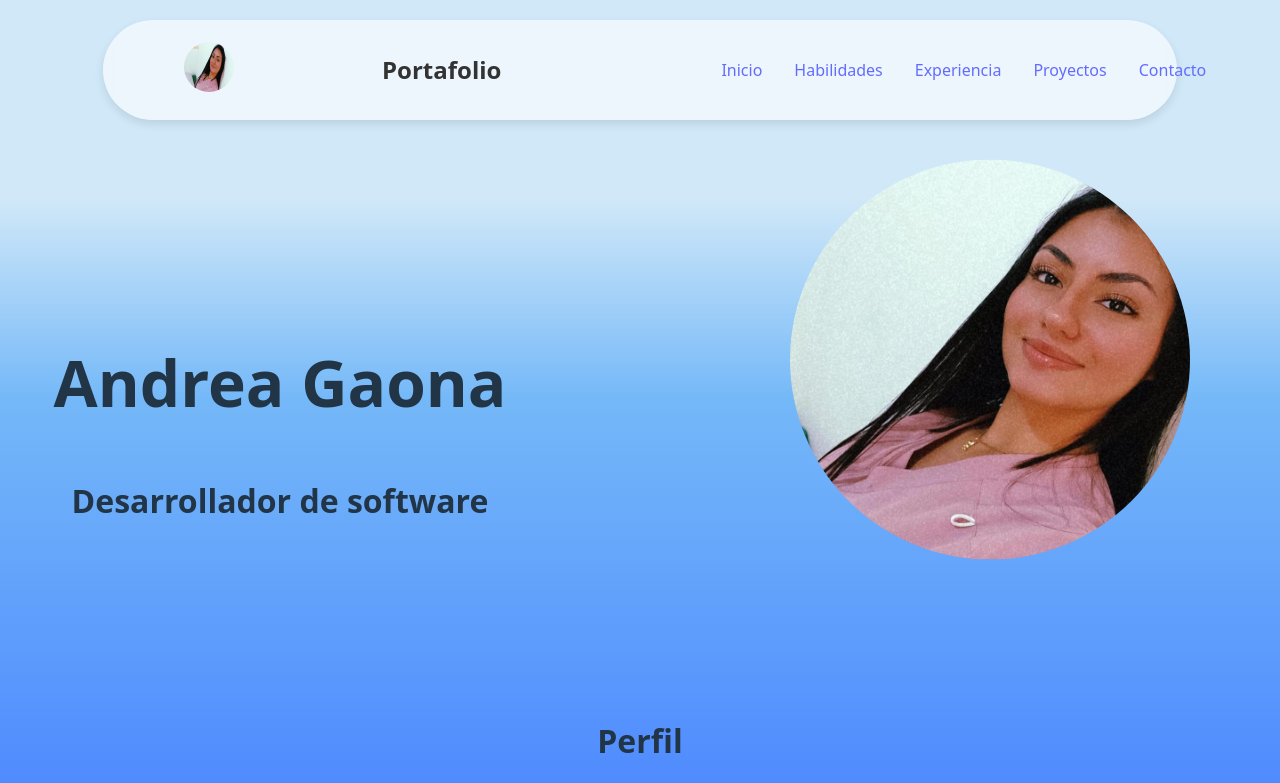
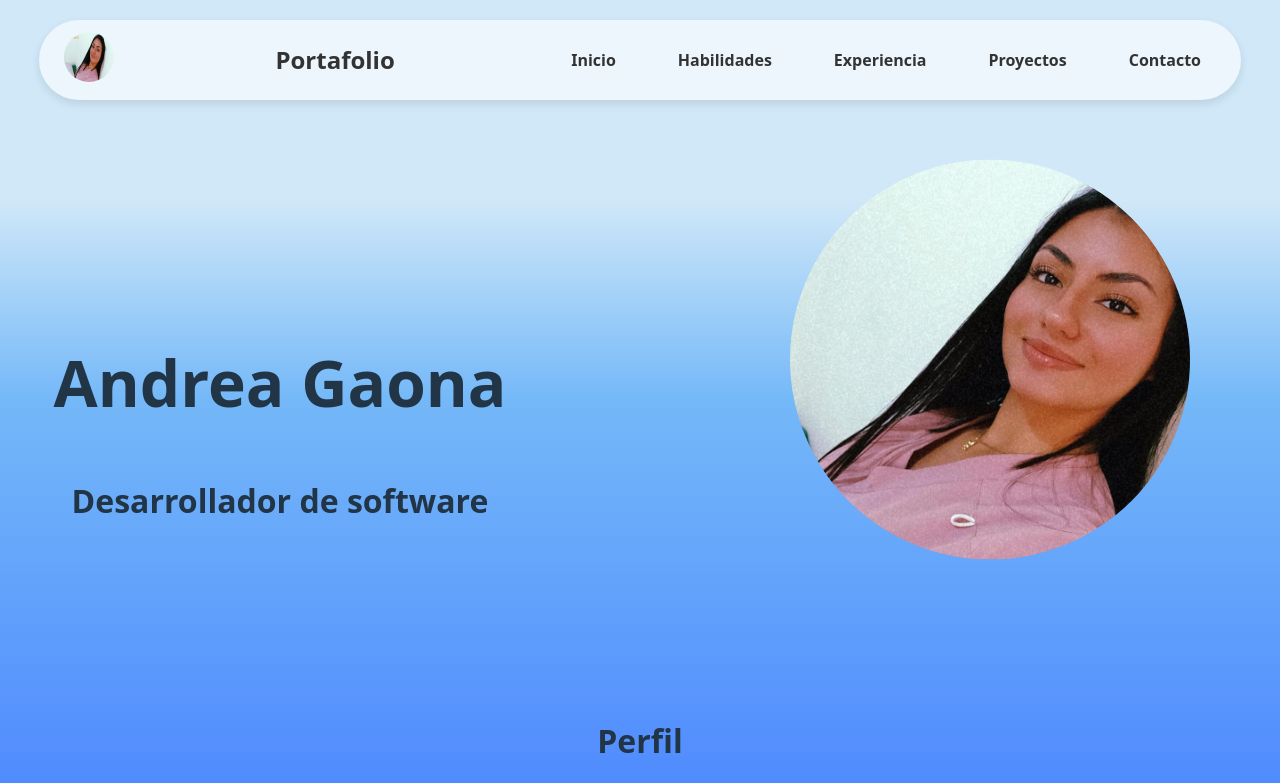
Before and after one commit to Andreagaona14/Portfolio-React-AG, a React (Vite) app: page / in a window 1280 px wide. Shown: the top 783 px of the page. Built offline with nearby package versions, Linux system fonts and the light colour scheme.

Commit message:
Cambios en Header y su css

```diff
--- a/src/Components/Layouts/Header/Header.css
+++ b/src/Components/Layouts/Header/Header.css
@@ -1,14 +1,15 @@
-/* Estilos generales del header */
 header {
   position: fixed;
   top: 20px;
   left: 50%;
   transform: translateX(-50%);
-  width: 80%;
+  width: 90%;
+  max-width: 1200px; /* Añade un ancho máximo para pantallas grandes */
   background: rgba(255, 255, 255, 0.6);
   padding: 12px 25px;
   display: flex;
   align-items: center;
+  justify-content: space-between; /* Distribuye los elementos */
   gap: 20px;
   border-radius: 50px;
   backdrop-filter: blur(10px);
@@ -16,113 +17,92 @@ header {
   z-index: 1000;
 }
 
-/* Estilos del logo */
+/* Logo y título */
+header .logo-container {
+  display: flex;
+  align-items: center;
+  gap: 20px;
+}
+
 header img {
   width: 50px;
   height: 50px;
   border-radius: 50%;
-  margin-left: 3.5rem;
 }
 
-/* Título */
 header h2 {
   font-size: 1.5rem;
   color: #333;
-  margin-left: 8rem;
+  margin: 0;
 }
 
-/* Estilos de la navbar */
+/* Navbar */
+.navbar {
+  display: flex;
+  align-items: center;
+}
+
 .navbarLink {
   display: flex;
-  flex-direction: row;
   list-style: none;
   gap: 2rem;
-  margin-left: 10rem;
+  margin: 0;
+  padding: 0;
 }
 
-/* Estilos de los enlaces */
-.Navbar a {
+.navbar a {
   text-decoration: none;
   color: #333;
   font-weight: bold;
-  font-size: 20px;
+  font-size: 1rem;
   padding: 8px 15px;
   border-radius: 20px;
   transition: background 0.3s ease-in-out;
 }
 
-.Navbar a:hover {
+.navbar a:hover {
   background: rgba(255, 255, 255, 0.3);
 }
 
-/* Botón de menú hamburguesa */
+/* Botón hamburguesa */
 .hamburger {
-  font-size: 2rem;
-  background: none;
-  border: none;
-  cursor: pointer;
   display: none;
-  color: #333;
 }
 
-/* 📌 Media Query para móviles */
+/* Media Query para dispositivos pequeños */
 @media (max-width: 852px) {
-  /* Mostrar botón hamburguesa */
+  header {
+    width: 95%;
+    padding: 12px 15px;
+  }
+
   .hamburger {
     display: block;
+    font-size: 2rem;
+    background: none;
+    border: none;
+    cursor: pointer;
+    color: #333;
   }
 
-  /* Ajuste del logo */
-  header img {
-    width: 50px;
-    height: 50px;
-    margin-left: -0.3rem;
+  .navbar {
+    display: none;
   }
 
-  /* Ajuste del título */
-  header h2 {
-    font-size: 1.2rem;
-    margin-left: -1rem;
+  .navbar.open {
+    display: flex;
+    position: fixed;
+    top: 100px;
+    right: 20px;
+    background: rgba(255, 255, 255, 0.9);
+    flex-direction: column;
+    border-radius: 20px;
+    padding: 20px;
+    box-shadow: 0 4px 10px rgba(0, 0, 0, 0.1);
   }
 
-  /* Menú oculto inicialmente */
-  .navbar {
-    display: flex;
+  .navbarLink {
     flex-direction: column;
-    position: fixed;
-    top: 70px;
-    right: -100%; /* Oculto fuera de la pantalla */
-    width: 60%;
-    max-width: 250px;
-    background: rgba(255, 255, 255, 0.9);
-    backdrop-filter: blur(10px);
-    justify-content: center;
     align-items: center;
-    gap: 1.5rem;
-    transition: right 0.3s ease-in-out;
-    border-radius: 20px;
-    padding: 15px;
-    box-shadow: 0px 4px 10px rgba(0, 0, 0, 0.1);
-  }
-
-  /* Cuando el menú está activo */
-  .navbar.open {
-    right: 20px;
-  }
-
-  /* Alineación del menú */
-  .navbar ul {
-    display: flex;
-    flex-direction: column;
-    gap: 1.2rem;
-    padding: 0;
-    list-style: none;
-    text-align: center;
-  }
-
-  .navbar ul li {
-    font-size: 1rem;
-    color: #333;
-    cursor: pointer;
   }
 }
--- a/src/Components/Layouts/Header/Header.jsx
+++ b/src/Components/Layouts/Header/Header.jsx
@@ -1,35 +1,32 @@
- import { Navbar } from "../../UI/Navbar/Navbar"
 import React, { useState, useEffect } from 'react';
-  import {  Link, useLocation } from 'react-router-dom';
+import { Link, useLocation } from 'react-router-dom';
+import { Navbar } from "../../UI/Navbar/Navbar";
 import logo from "../../../assets/img/logo.jpeg";
 import "./Header.css";
-
-
 
 export const Header = () => {
   const [menuOpen, setMenuOpen] = useState(false);
   const location = useLocation();
-    // Detecta el cambio de ruta y cierra el menú
+
   useEffect(() => {
     setMenuOpen(false);
   }, [location]);
 
   return (
     <header>
-
       <Link to="/">
         <img src={logo} alt="Logo" />
       </Link>
-
       <h2>Portafolio</h2>
-
       <button
         className="hamburger"
         onClick={() => setMenuOpen(!menuOpen)}
       >
         ☰
       </button>
-        <Navbar classn={`Navbar ${menuOpen ? 'open' : ''}`} />
+      <nav className={`navbar ${menuOpen ? 'open' : ''}`}>
+        <Navbar />
+      </nav>
     </header>
-    )
-  }
+  );
+};
--- a/src/Components/UI/Navbar/Navbar.jsx
+++ b/src/Components/UI/Navbar/Navbar.jsx
@@ -14,6 +14,5 @@ export const Navbar = ({classNavbar = 'nav', navLink = 'navbarLink'}) => {
 
       </ul>
     </nav>
-
   )
 }
```
Lines whose indentation alone changed are shown as unchanged.
